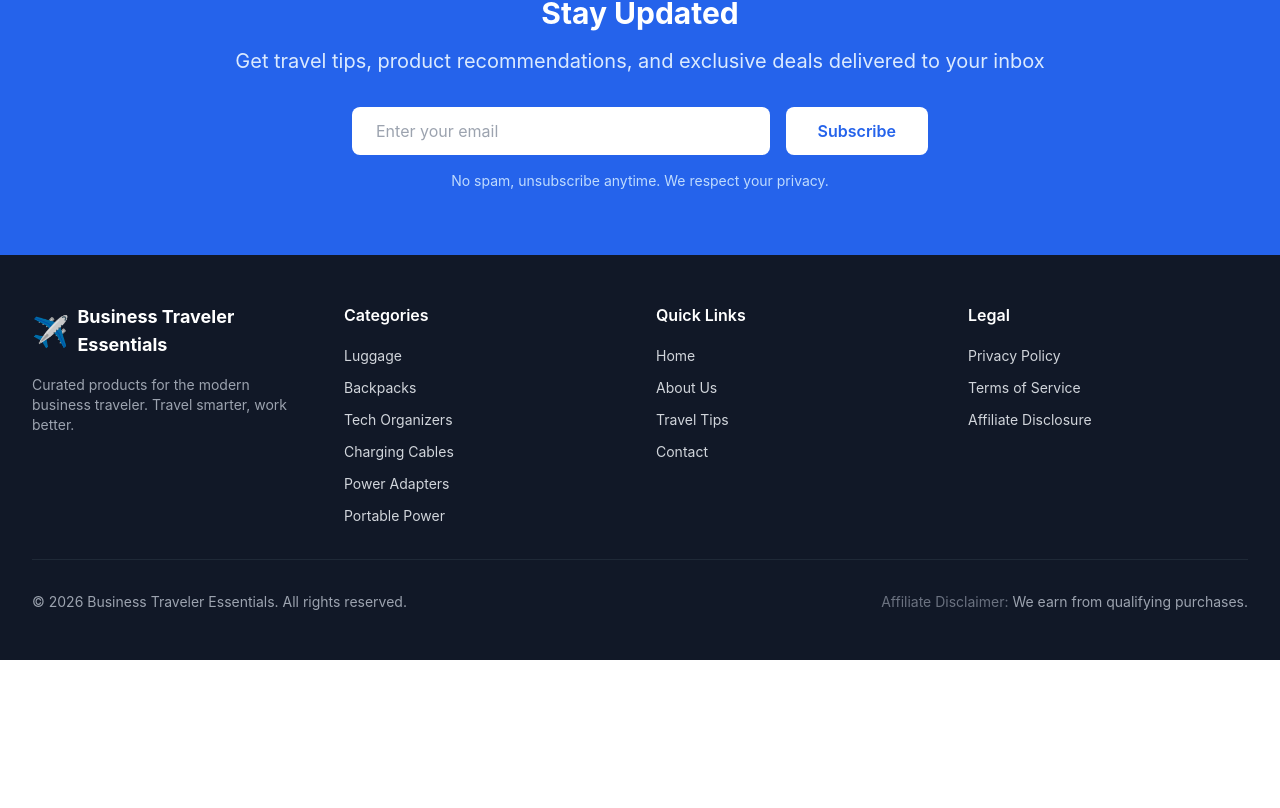
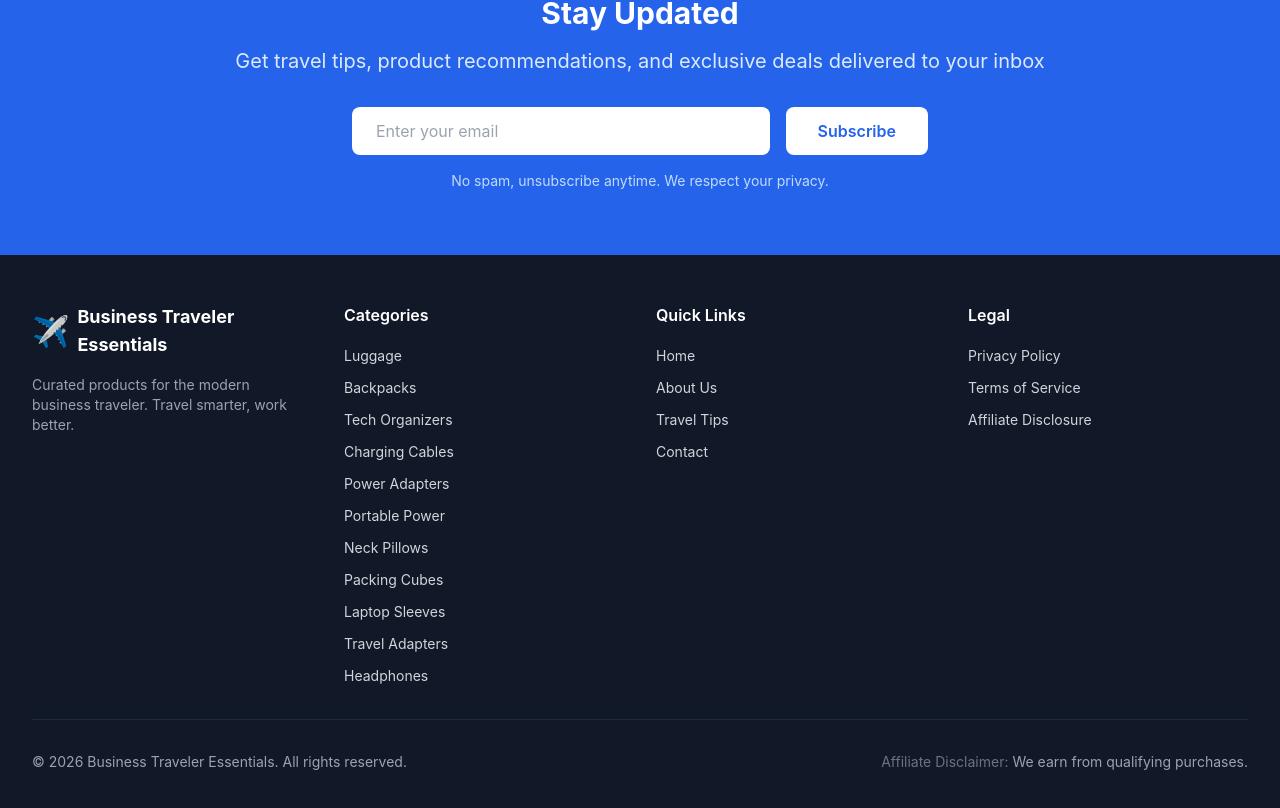
Before and after one commit to camelranchentertainment/business-traveler-essentials, a Next.js app: page / in a window 1280 px wide. Shown: the part 1417-2225 px from the top of the page. Before the commit the page ends 2077 px from the top, so only its background shows below. Built offline with nearby package versions, Linux system fonts and the light colour scheme.

Commit message:
Update products.js

```diff
--- a/data/products.js
+++ b/data/products.js
@@ -268,6 +268,36 @@ export const categories = {
     slug: "portable-power",
     icon: "https://api.iconify.design/mdi/battery-charging-high.svg?color=%232563eb&width=64",
     description: "Power banks and battery packs"
+  },
+  "neck-pillows": {
+    name: "Neck Pillows",
+    slug: "neck-pillows",
+    icon: "https://api.iconify.design/mdi/pillow.svg?color=%232563eb&width=64",
+    description: "Travel comfort and support"
+  },
+  "packing-cubes": {
+    name: "Packing Cubes",
+    slug: "packing-cubes",
+    icon: "https://api.iconify.design/mdi/package-variant.svg?color=%232563eb&width=64",
+    description: "Compression bags and organizers"
+  },
+  "laptop-sleeves": {
+    name: "Laptop Sleeves",
+    slug: "laptop-sleeves",
+    icon: "https://api.iconify.design/mdi/laptop.svg?color=%232563eb&width=64",
+    description: "Protective laptop cases"
+  },
+  "travel-adapters": {
+    name: "Travel Adapters",
+    slug: "travel-adapters",
+    icon: "https://api.iconify.design/mdi/earth.svg?color=%232563eb&width=64",
+    description: "International plug adapters"
+  },
+  "headphones": {
+    name: "Headphones",
+    slug: "headphones",
+    icon: "https://api.iconify.design/mdi/headphones.svg?color=%232563eb&width=64",
+    description: "Noise-canceling and wireless earbuds"
   }
 };
 
```
